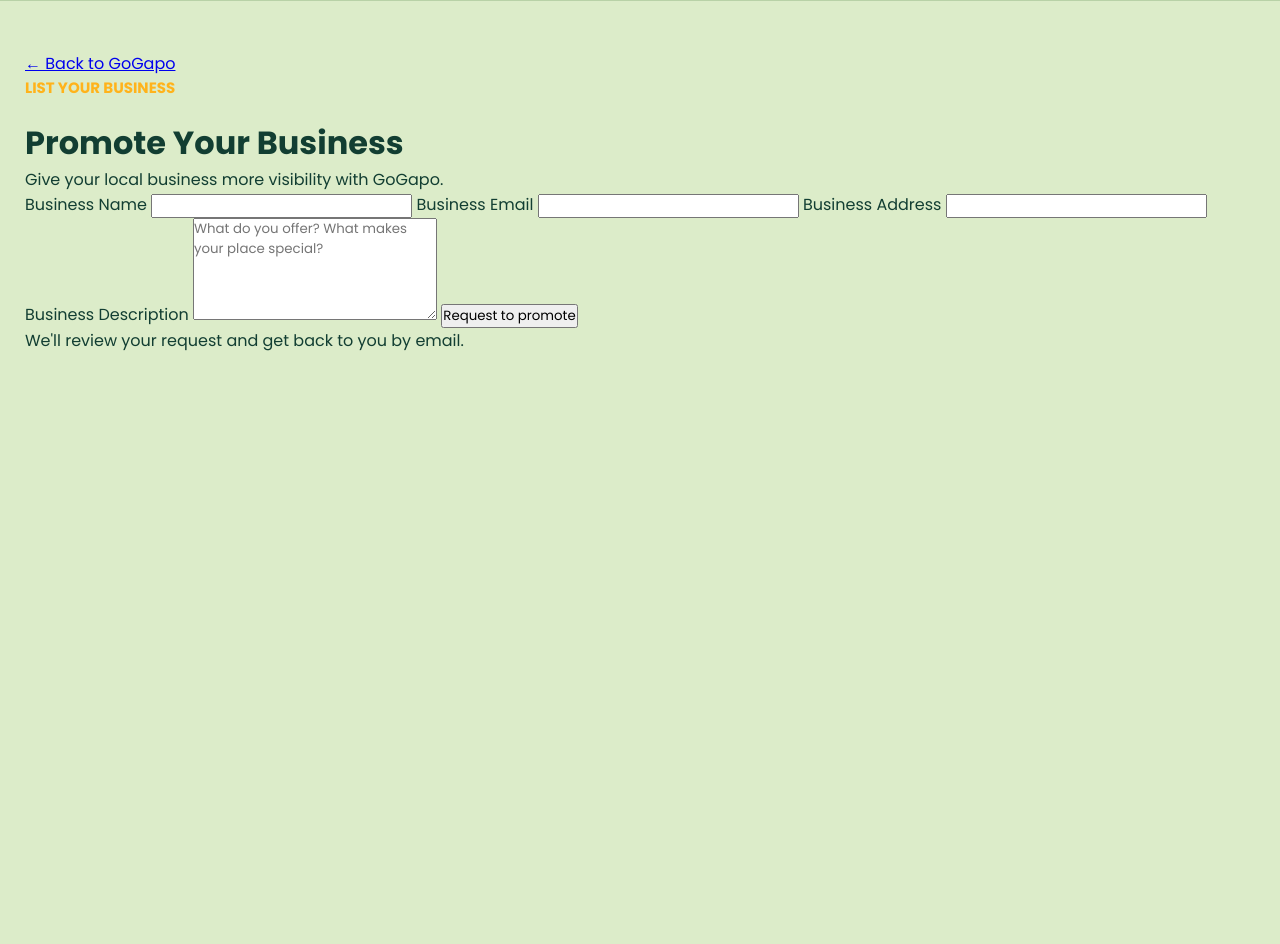
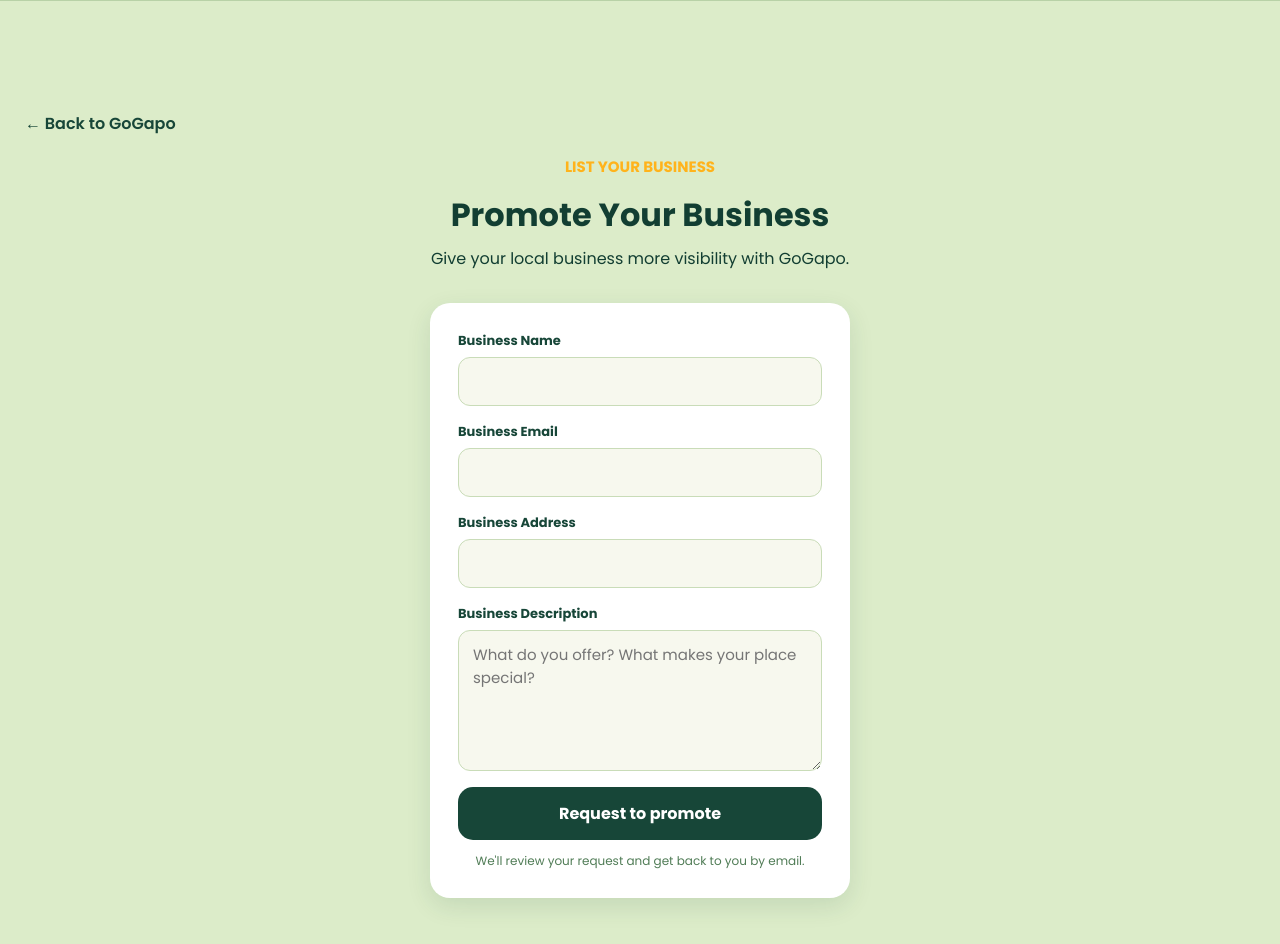
Before and after one commit to jstnjsh/GoGapo, a plain HTML site: page promote.html in a window 1280 px wide. Before the commit the page ends 800 px from the top, so only its background shows below. Drawn offline with Linux system fonts and the light colour scheme.

Commit message:
Add styles for promote section in style.css

```diff
--- a/style.css
+++ b/style.css
@@ -374,6 +374,158 @@ body {
     color: white;
 }
 
+/* PROMOTE SECTION (promote.html) */
+
+.back-pill {
+    display: inline-block;
+    padding: 10px 20px;
+
+    color: #dcecc9;
+    font-size: 14px;
+    font-weight: 500;
+    text-decoration: none;
+
+    background: transparent;
+    border: 2px solid #dcecc9;
+    border-radius: 999px;
+    cursor: pointer;
+    transition: 0.3s;
+}
+
+.back-pill:hover {
+    background: #dcecc9;
+    color: #0e3b2e;
+}
+
+.navbar .promote-back {
+    color: white;
+    margin-bottom: 0;
+}
+
+.navbar {
+    padding: 10px 50px;
+    background-color: lab(21.59% -19.46 4.25);
+    width: 100%;
+    position: fixed;
+    z-index: 100;
+    top: 0;
+    left: 0;
+}
+
+.nav-inner {
+    display: flex;
+    padding: 5px;
+    align-items: center;
+    justify-content: space-between;
+}
+
+.promote {
+    text-align: center;
+    padding-top: 110px;
+}
+
+.promote-back {
+    display: block;
+    margin-bottom: 20px;
+    text-align: left;
+    color: #174638;
+    font-weight: 600;
+    text-decoration: none;
+}
+
+.promote-back:hover {
+    text-decoration: underline;
+}
+
+.promote-intro {
+    max-width: 550px;
+    margin: 0 auto 32px;
+}
+
+.promote-intro .small-title {
+    margin-bottom: 12px;
+}
+
+.promote-intro h2 {
+    margin-bottom: 8px;
+}
+
+.promote-intro p {
+    line-height: 1.5;
+}
+
+.promote-form {
+    max-width: 420px;
+    margin: 0 auto;
+    padding: 28px;
+    text-align: left;
+
+    background: #fff;
+    border-radius: 20px;
+    box-shadow: 0 8px 24px rgba(23, 70, 56, 0.12);
+}
+
+.promote-form label {
+    display: block;
+    margin-bottom: 6px;
+    font-size: 13px;
+    font-weight: bold;
+    color: #174638;
+}
+
+.promote-form input,
+.promote-form textarea {
+    display: block;
+    width: 100%;
+    margin-bottom: 16px;
+    padding: 12px 14px;
+
+    font-family: inherit;
+    font-size: 15px;
+    color: #123e32;
+
+    border: 1px solid #c9dcb8;
+    border-radius: 12px;
+    background: #f7f8ee;
+}
+
+.promote-form input:focus,
+.promote-form textarea:focus {
+    outline: none;
+    border-color: #286c53;
+    box-shadow: 0 0 0 3px rgba(40, 108, 83, 0.2);
+}
+
+.promote-form textarea {
+    resize: vertical;
+}
+
+.promote-form button {
+    width: 100%;
+    padding: 14px;
+
+    font-family: inherit;
+    font-size: 16px;
+    font-weight: bold;
+    color: #fff;
+
+    background-color: #174638;
+    border: none;
+    border-radius: 15px;
+    cursor: pointer;
+    transition: 0.3s;
+}
+
+.promote-form button:hover {
+    background-color: #286c53;
+}
+
+.form-note {
+    margin-top: 12px;
+    font-size: 12px;
+    text-align: center;
+    color: #507c56;
+}
 
 /* ABOUT SECTIONS */
 .about {
```
